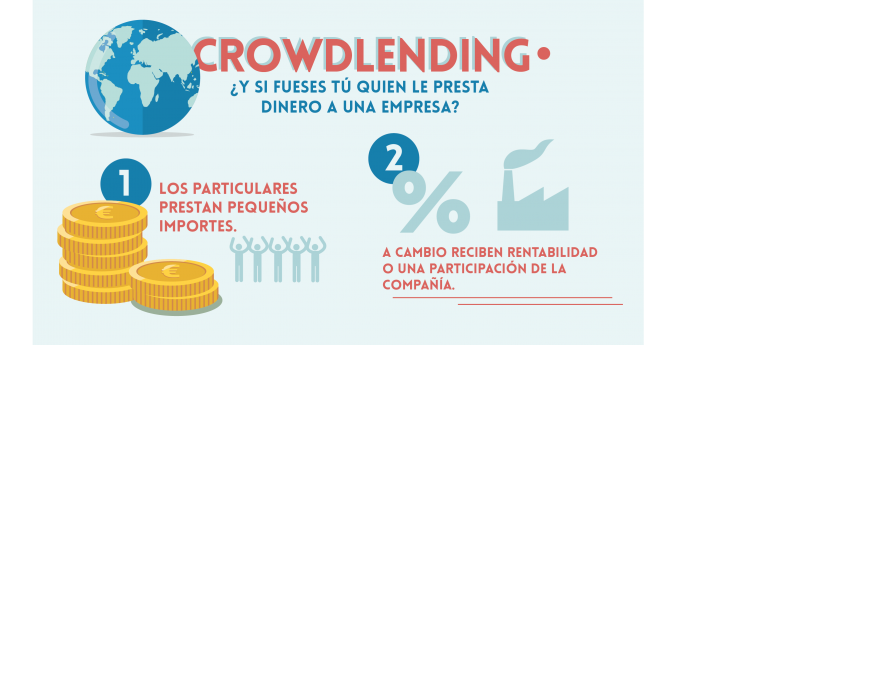
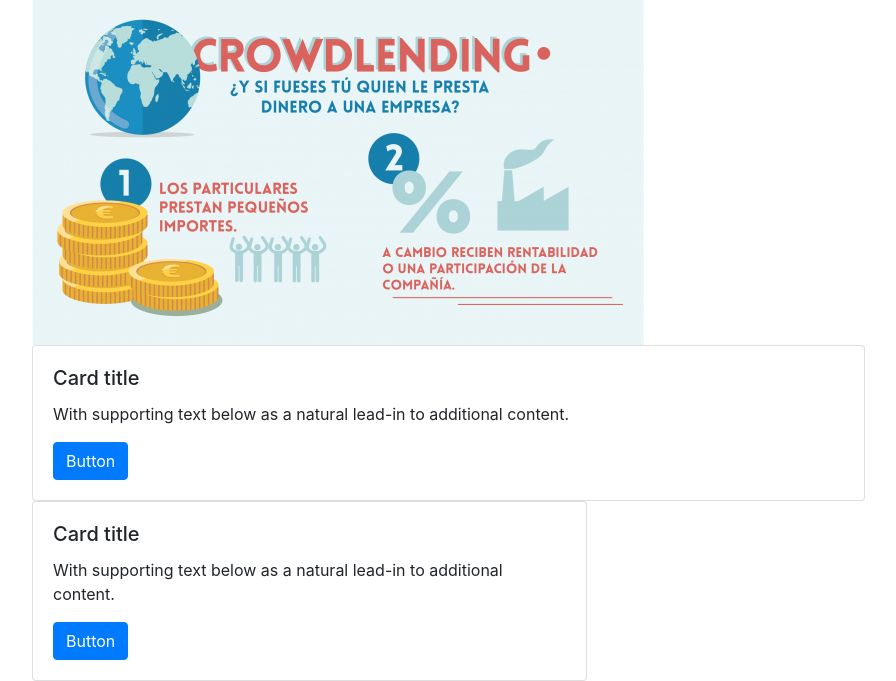
Before and after one commit to KiriBogach/DAWebProject, a PHP site: page / in a window 1280 px wide. Shown: the part 271-952 px from the top of the page, without its empty margins (53-949 px from the left). Before the commit the page ends 616 px from the top, so only its background shows below. Run offline with PHP 8.4, Linux system fonts and the light colour scheme; some libraries are stand-ins or nearby versions.

Commit message:
Se organiza el proyecto

```diff
--- a/authentication.php
+++ b/authentication.php
@@ -25,7 +25,7 @@ else { ?>
         <?php require_once 'inc/sign-up.php'; ?>
     </div>
 <?php } ?>
-<script src="vendor/jquery/js/jquery.min.js"></script>
+<script src="vendor/jquery/jquery.min.js"></script>
 <script src="vendor/bootstrap/js/bootstrap.min.js"></script>
 <script src="js/authentication.js"></script>
 </body>
--- a/index.php
+++ b/index.php
@@ -59,6 +59,21 @@
     </div>
 
       <img src="resources/img/crown.png" class="img-fluid" alt="Responsive image">
+      <div class="card w-75">
+          <div class="card-body">
+              <h5 class="card-title">Card title</h5>
+              <p class="card-text">With supporting text below as a natural lead-in to additional content.</p>
+              <a href="#" class="btn btn-primary">Button</a>
+          </div>
+      </div>
+
+      <div class="card w-50">
+          <div class="card-body">
+              <h5 class="card-title">Card title</h5>
+              <p class="card-text">With supporting text below as a natural lead-in to additional content.</p>
+              <a href="authentication.php" class="btn btn-primary">Button</a>
+          </div>
+      </div>
   </div>
 
   <!-- Bootstrap core JavaScript -->
--- a/inspiracion.txt
+++ /dev/null
@@ -1 +0,0 @@
-https://www.grow.ly/
```
Also changed, not shown: README.md.
